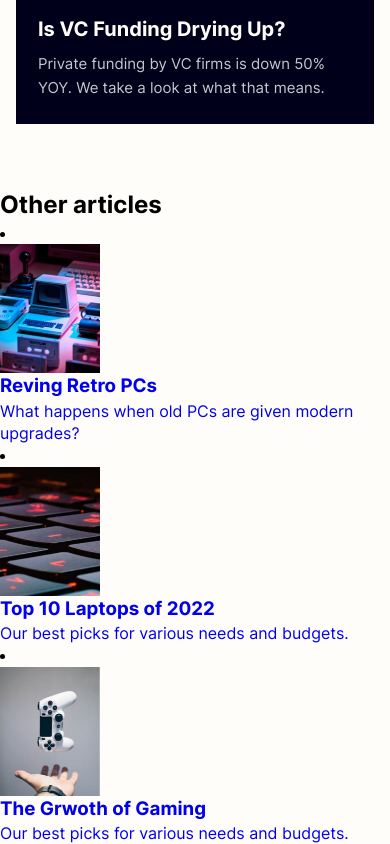
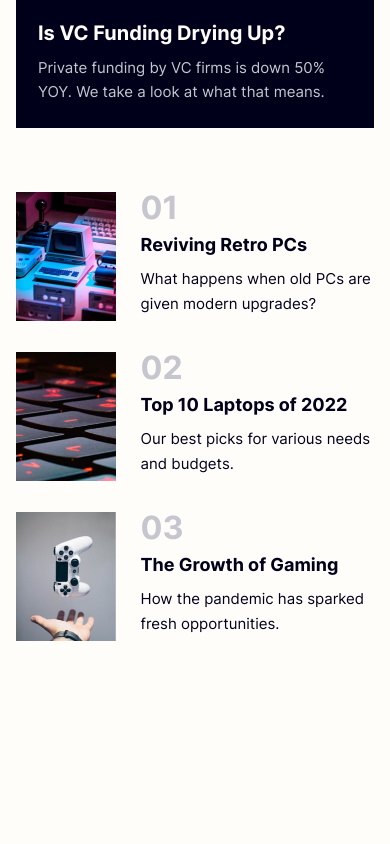
Before and after one commit to JorgeAMendoza/news-homepage, a Next.js app: page / in a window 390 px wide. Shown: the part 1152-1996 px from the top of the page. After the commit the page ends 1833 px from the top, so only its background shows below. Built offline with nearby package versions, Linux system fonts and the light colour scheme.

Commit message:
give articles numbers, apply mobile style to other content articles

```diff
--- a/public/articles.json
+++ b/public/articles.json
@@ -30,7 +30,7 @@
   "otherArticles": [
     {
       "id": "5",
-      "title": "Reving Retro PCs",
+      "title": "Reviving Retro PCs",
       "description": "What happens when old PCs are given modern upgrades?",
       "smallImage": "/images/image-retro-pcs-mobile.jpg",
       "link": "artcile-link"
@@ -44,8 +44,8 @@
     },
     {
       "id": "7",
-      "title": "The Grwoth of Gaming",
-      "description": "Our best picks for various needs and budgets.",
+      "title": "The Growth of Gaming",
+      "description": "How the pandemic has sparked fresh opportunities.",
       "smallImage": "/images/image-gaming-growth-mobile.jpg",
       "link": "artcile-link"
     }
--- a/src/components/SideArticle/SideArticle.tsx
+++ b/src/components/SideArticle/SideArticle.tsx
@@ -1,17 +1,22 @@
 import Image from 'next/image';
 import { OtherArticleSnippet } from '../../../types/api';
+import styles from './side-article.module.scss';
 
-type SideArticleProps = Omit<OtherArticleSnippet, 'id'>;
+type SideArticleProps = Omit<OtherArticleSnippet, 'id'> & {
+  articleNumber: number;
+};
 
 const SideArticle = ({
   title,
   description,
   link,
   smallImage,
+  articleNumber,
 }: SideArticleProps) => {
   return (
+    <li className={styles.sideContentContainer}>
       <a href={link}>
-      <figure>
+        <figure className={styles.sideContent}>
           <Image
             src={smallImage}
             width={100}
@@ -19,11 +24,13 @@ const SideArticle = ({
             alt={`image for article with the title of ${title}`}
           />
           <div>
-          <h3>{title}</h3>
-          <p>{description}</p>
+            <p className={styles.articleNumber}>{`0${articleNumber + 1}`}</p>
+            <h3 className={styles.articleTitle}>{title}</h3>
+            <p className={styles.articleDescription}>{description}</p>
           </div>
         </figure>
       </a>
+    </li>
   );
 };
 
--- /dev/null
+++ b/src/components/SideArticle/side-article.module.scss
@@ -0,0 +1,36 @@
+@use '../../styles/variables' as *;
+
+.sideContentContainer {
+  //   line-height: 1.2;
+}
+
+.sideContent {
+  display: grid;
+  grid-template-columns: auto 1fr;
+  gap: 2.5rem;
+
+  div {
+    display: grid;
+    gap: 0.5rem;
+  }
+}
+
+.articleNumber {
+  color: $light-shade-text;
+  font-size: 3.2rem;
+  font-weight: bold;
+  line-height: 1;
+}
+
+.articleTitle {
+  color: $dark-text;
+  font-size: 1.8rem;
+  font-weight: bold;
+  line-height: 1.2;
+}
+
+.articleDescription {
+  font-size: 1.5rem;
+  color: $dark-text;
+  line-height: 1.7;
+}
--- a/src/pages/index.tsx
+++ b/src/pages/index.tsx
@@ -45,18 +45,21 @@ export default function Home({
             ))}
           </ul>
         </section>
-        <section>
+        <section className={styles.otherContent}>
           <h2>Other articles</h2>
-          {otherArticles.map((article) => (
-            <li key={article.id}>
+
+          <ol>
+            {otherArticles.map((article, index) => (
               <SideArticle
+                key={article.id}
                 title={article.title}
                 description={article.description}
                 link={article.link}
                 smallImage={article.smallImage}
+                articleNumber={index}
               />
-            </li>
-          ))}
+            ))}
+          </ol>
         </section>
       </main>
     </Layout>
--- a/src/styles/home.module.scss
+++ b/src/styles/home.module.scss
@@ -1,6 +1,7 @@
 @use './variables' as *;
 @use './utils/container.module.scss' as *;
 @use './utils/button.module.scss' as *;
+@use './utils/accessibility.module.scss' as *;
 
 .pageTitle {
   position: fixed;
@@ -67,6 +68,19 @@
 
   ul {
     display: grid;
-    gap: 2.9rem;
+    gap: 3.1rem;
   }
 }
+
+.otherContent {
+  padding-bottom: 4rem;
+  @extend .container;
+  h2 {
+    @extend .hiddenTitle;
+  }
+
+  ol {
+    display: grid;
+    gap: 3.1rem;
+  }
+}
--- /dev/null
+++ b/src/styles/utils/accessibility.module.scss
@@ -0,0 +1,5 @@
+.hiddenTitle {
+  position: fixed;
+  top: 0;
+  left: -1000rem;
+}
```
Lines whose indentation alone changed are shown as unchanged.
